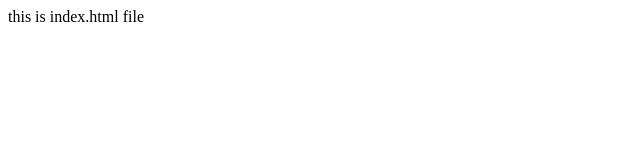
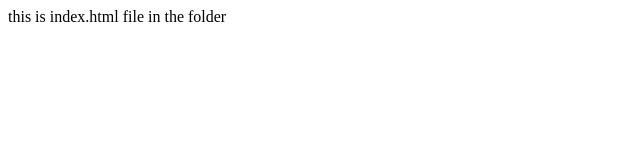
Before and after one commit to sdobean/sdobean.github.io, a plain HTML site: page index folder/index.html in a window 1280 px wide. Shown: the full height of the page, 0-640 px from the left. Drawn offline with Linux system fonts and the light colour scheme.

Commit message:
Update index.html

```diff
--- a/index folder/index.html
+++ b/index folder/index.html
@@ -2,6 +2,6 @@
   <head>
   </haed>
  <body>
-	this is index.html file
+	this is index.html file in the folder
  </body>
 </html>
```
